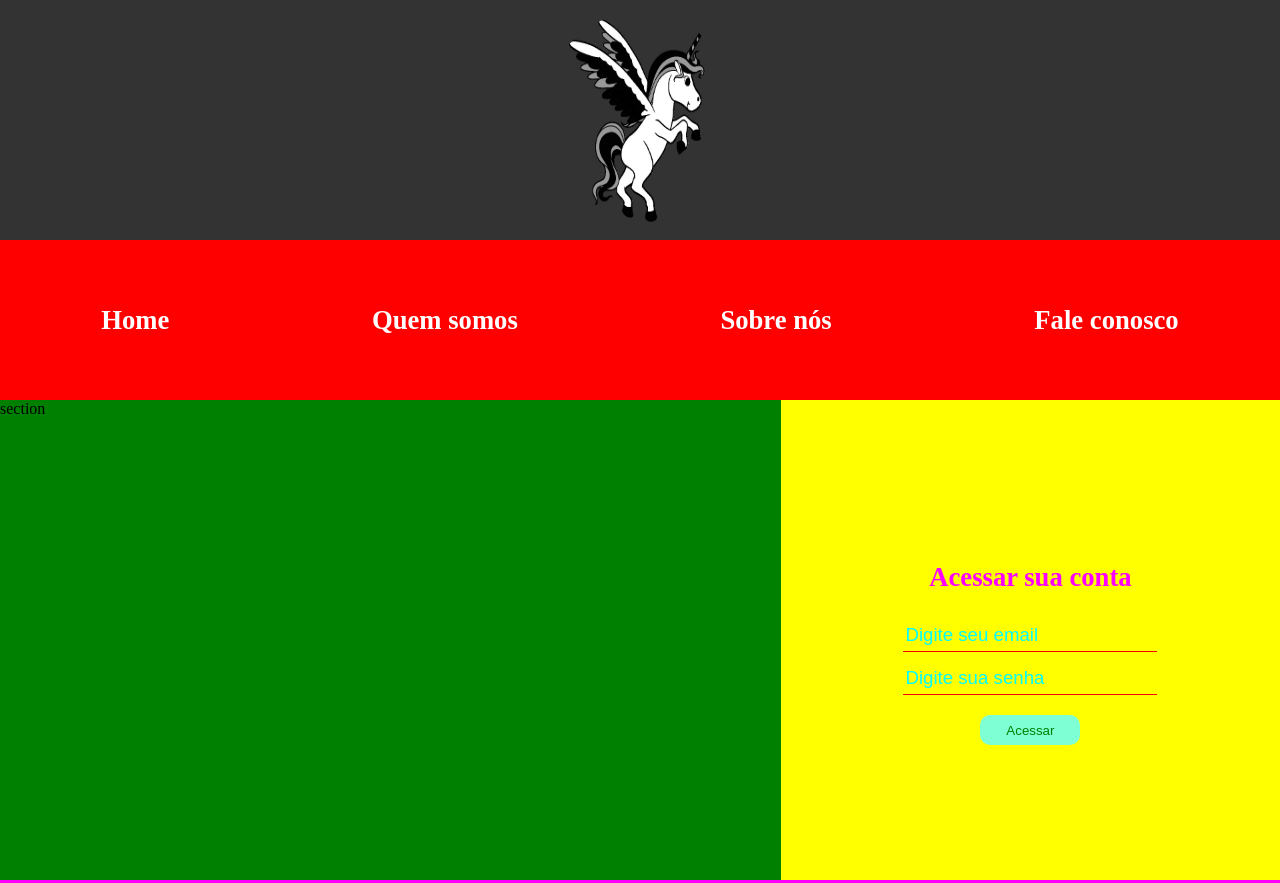
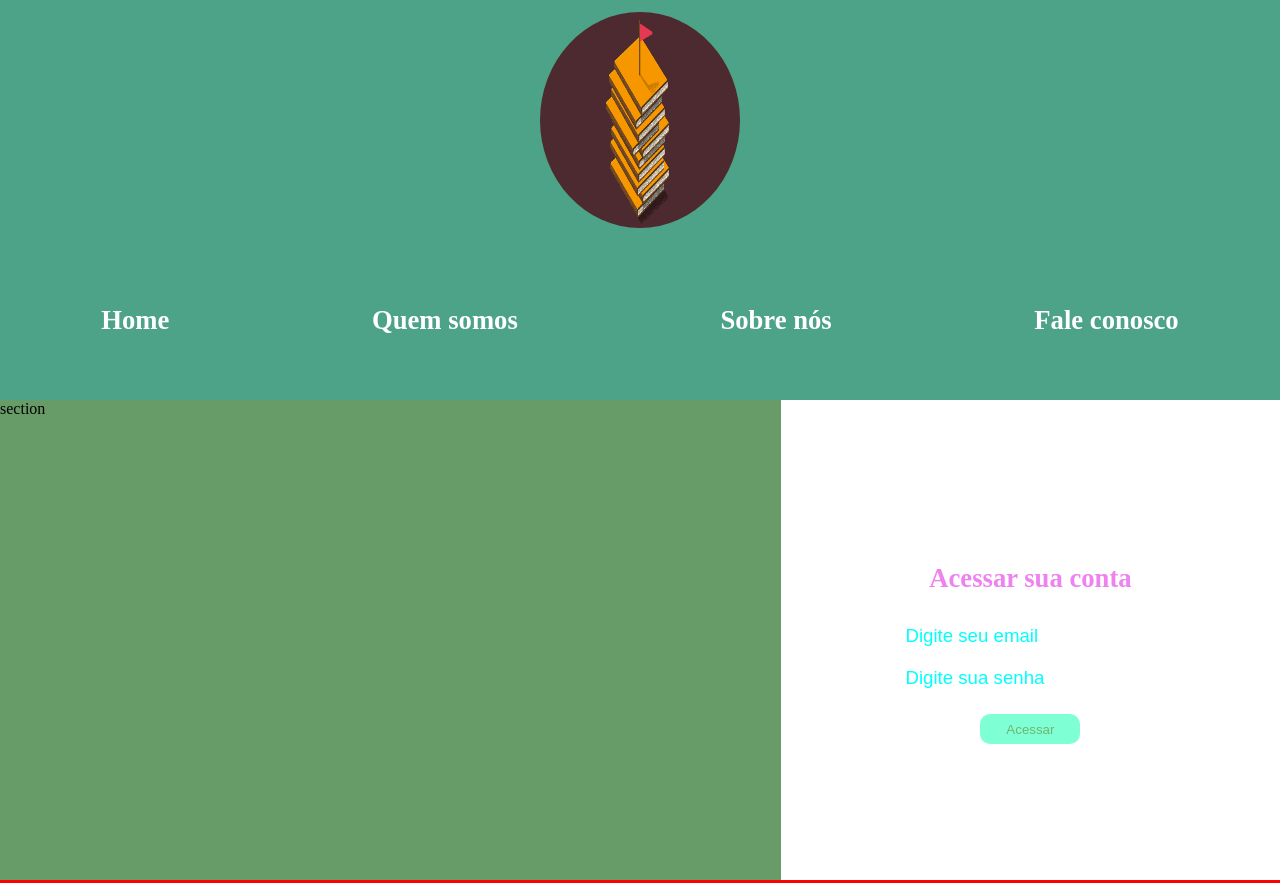
Before and after one commit to jessfranco21/204-grid, a plain HTML site: page index.html in a window 1280 px wide. Shown: the top 883 px of the page. Drawn offline with Linux system fonts and the light colour scheme.

Commit message:
Adicionar grid

```diff
--- a/index.html
+++ b/index.html
@@ -4,13 +4,13 @@
     <meta charset="UTF-8">
     <meta name="viewport" content="width=device-width, initial-scale=1.0">
     <meta http-equiv="X-UA-Compatible" content="ie=edge">
-    <title>Unicornio</title>
+    <title>Livros</title>
     <link rel="stylesheet" href="style.css">
-    <link rel="shortcut icon" href="imagens/favicon.png" type="image/x-icon">
+    <link rel="shortcut icon" href="imagens/favicon.png" type="">
 </head>
 <body>
     <header>
-        <img src="imagens/logo.jpg" alt="Logo do unicornio">
+        <img src="imagens/os-10-melhores-livros-de-lideranca.png" alt="imagem de kivros">
     </header>
     <nav>
         <a href="">Home</a>
--- a/style.css
+++ b/style.css
@@ -10,7 +10,7 @@ body{
 
 header{
     grid-area: header;
-    background-color: #333333;
+    background-color: rgb(77, 163, 135);
     display: flex;
     justify-content: center;
     align-items: center;
@@ -23,7 +23,7 @@ header img{
 }
 nav{
     grid-area: navbar;
-    background-color: red;
+    background-color: rgb(77, 163, 135);
     display: flex;
     align-items: center;
     justify-content: space-around;
@@ -33,15 +33,15 @@ nav a{
     color: white;
     font-size: 20pt;
     font-weight: 900;
-    text-decoration: none;''
+    text-decoration: none;
 }
 section{
     grid-area: section;
-    background-color: green;
+    background-color: rgb(103, 155, 103);
 }
 aside{
     grid-area: aside;
-    background-color: yellow;
+    background-color: white;
     display: flex;
     flex-direction: column;
     justify-content: center;
@@ -49,7 +49,7 @@ aside{
 }
 
 aside h3{
-    color: magenta;
+    color: violet;
     font-size: 20pt;
 }
 
@@ -60,7 +60,7 @@ aside button{
     height: 30px;
     border: none;
     background-color: aquamarine;
-    color: green;
+    color: rgb(112, 182, 112);
     border-radius: 10px;
     cursor: pointer;
 }
@@ -68,9 +68,9 @@ aside input{
     border: none;
     height: 30px;
     width: 250px;
-    border-bottom: 1px red solid;
+    border-bottom: 1px rgb(122, 122, 226);
     background-color: transparent;
-    color: limegreen;
+    color: green;
     font-size: 14pt;
 }
 
@@ -84,7 +84,7 @@ aside input:nth-child(3){
 }
 footer{
     grid-area: footer;
-    background-color: magenta;
+    background-color:red;
     display: flex;
     align-items: center;
     justify-content: center;
```
Also changed, not shown: imagens/livro.png (added), imagens/os-10-melhores-livros-de-lideranca.png (added).
